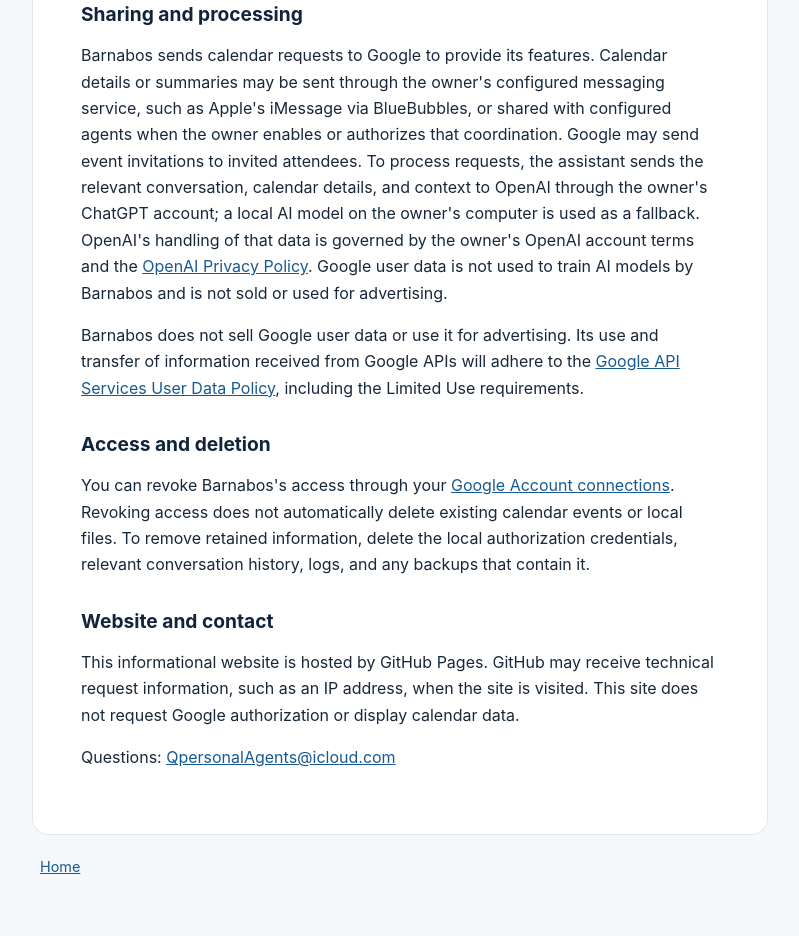
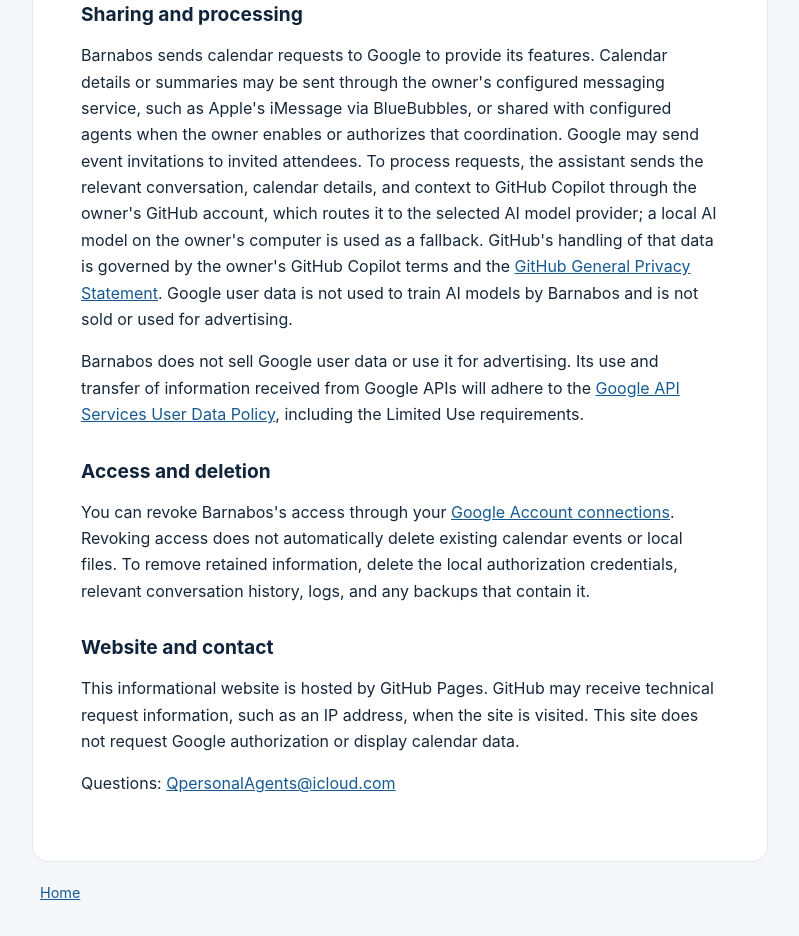
Before and after one commit to qmingo27/barnabos-info, a plain HTML site: page privacy.html in a window 1280 px wide. Shown: the part 809-1745 px from the top of the page, without its empty margins (240-1039 px from the left). Drawn offline with Linux system fonts and the light colour scheme.

Commit message:
Privacy: AI processing now via GitHub Copilot
Co-authored-by: Copilot App <223556219+Copilot@users.noreply.github.com>

```diff
--- a/privacy.html
+++ b/privacy.html
@@ -24,7 +24,7 @@
     </section>
     <section>
       <h2>Sharing and processing</h2>
-      <p>Barnabos sends calendar requests to Google to provide its features. Calendar details or summaries may be sent through the owner's configured messaging service, such as Apple's iMessage via BlueBubbles, or shared with configured agents when the owner enables or authorizes that coordination. Google may send event invitations to invited attendees. To process requests, the assistant sends the relevant conversation, calendar details, and context to OpenAI through the owner's ChatGPT account; a local AI model on the owner's computer is used as a fallback. OpenAI's handling of that data is governed by the owner's OpenAI account terms and the <a href="https://openai.com/policies/privacy-policy/">OpenAI Privacy Policy</a>. Google user data is not used to train AI models by Barnabos and is not sold or used for advertising.</p>
+      <p>Barnabos sends calendar requests to Google to provide its features. Calendar details or summaries may be sent through the owner's configured messaging service, such as Apple's iMessage via BlueBubbles, or shared with configured agents when the owner enables or authorizes that coordination. Google may send event invitations to invited attendees. To process requests, the assistant sends the relevant conversation, calendar details, and context to GitHub Copilot through the owner's GitHub account, which routes it to the selected AI model provider; a local AI model on the owner's computer is used as a fallback. GitHub's handling of that data is governed by the owner's GitHub Copilot terms and the <a href="https://docs.github.com/site-policy/privacy-policies/github-general-privacy-statement">GitHub General Privacy Statement</a>. Google user data is not used to train AI models by Barnabos and is not sold or used for advertising.</p>
       <p>Barnabos does not sell Google user data or use it for advertising. Its use and transfer of information received from Google APIs will adhere to the <a href="https://developers.google.com/terms/api-services-user-data-policy">Google API Services User Data Policy</a>, including the Limited Use requirements.</p>
     </section>
     <section>
```
